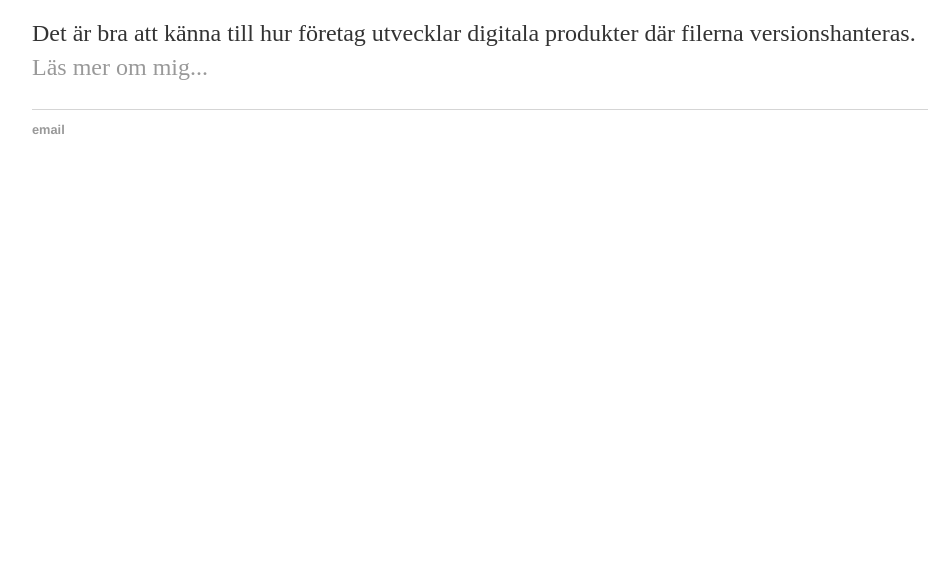
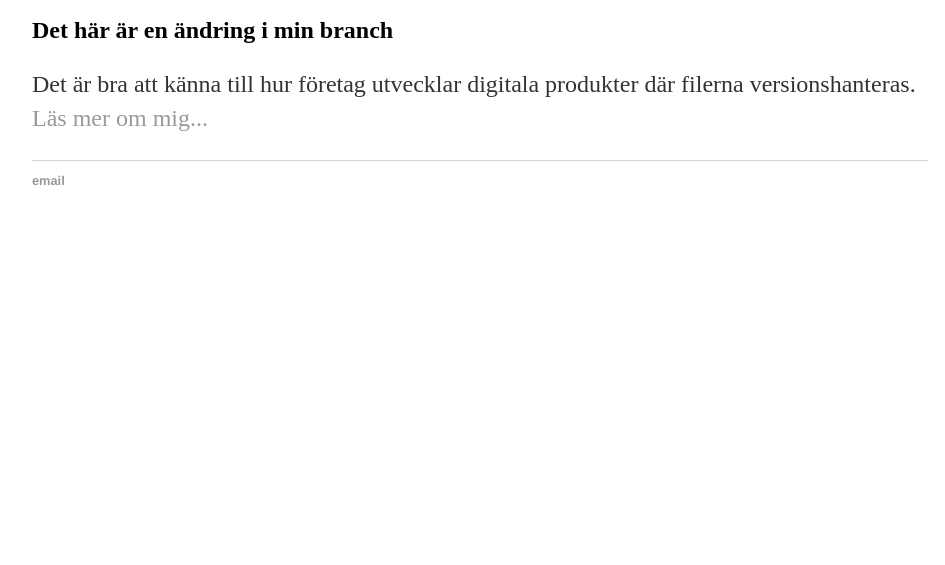
Before and after one commit to sarahenrikss/dpm, a plain HTML site: page index.html in a window 1280 px wide. Shown: the part 235-800 px from the top of the page, without its empty margins (160-1105 px from the left). Drawn offline with Linux system fonts and the light colour scheme.

Commit message:
Lagt till en h2

```diff
--- a/index.html
+++ b/index.html
@@ -18,6 +18,7 @@
 			<div class="container">
 	    		<div class="blurb">
 	        		<h1>Hej, det här är min sida på GitHub Pages!</h1>
+				<h2>Det här är en ändring i min branch</h2>
 					<p>Det är bra att känna till hur företag utvecklar digitala produkter där filerna versionshanteras. <a href="/om_mig">Läs mer om mig...</a></p>
 	    		</div><!-- /.blurb -->
 			</div><!-- /.container -->
```
